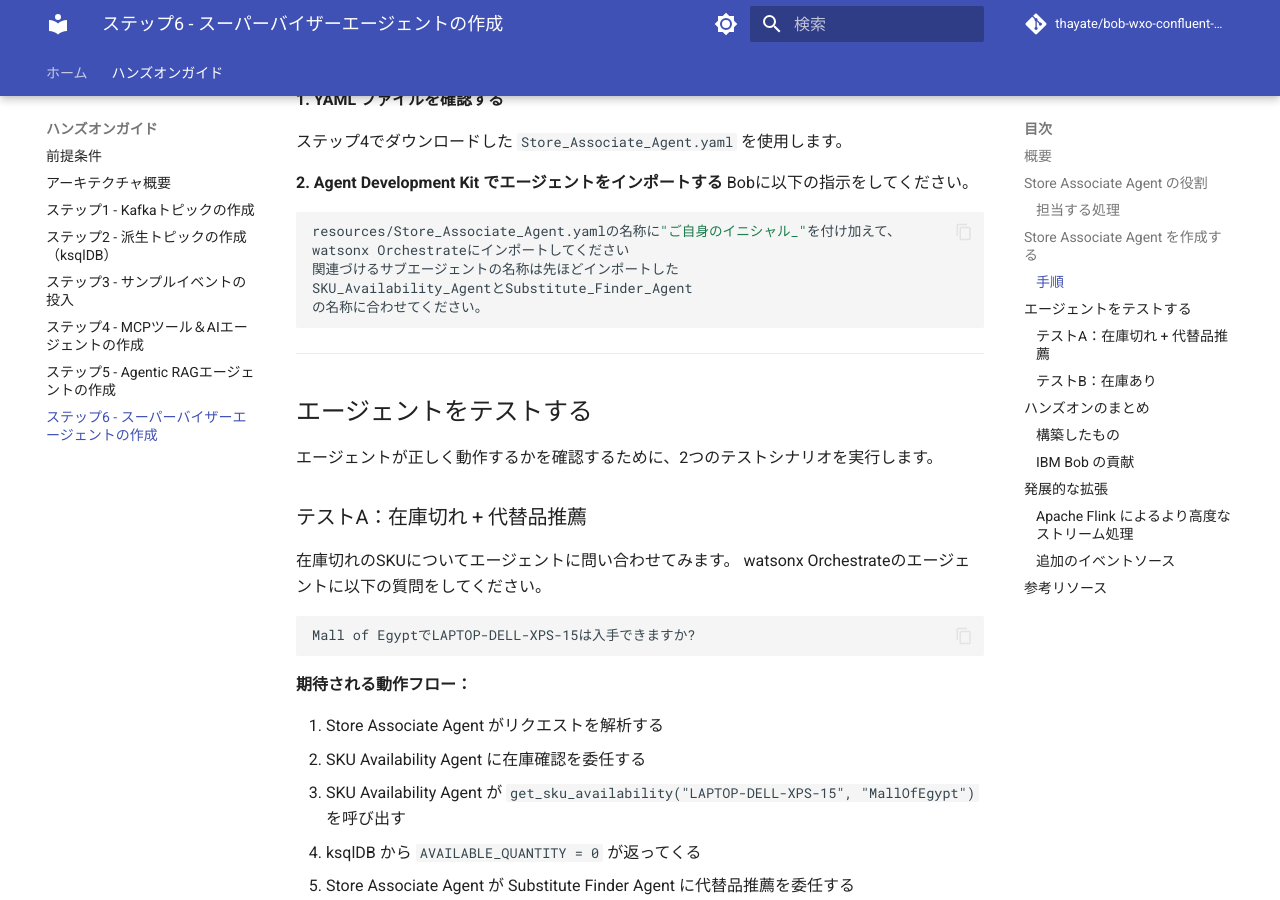
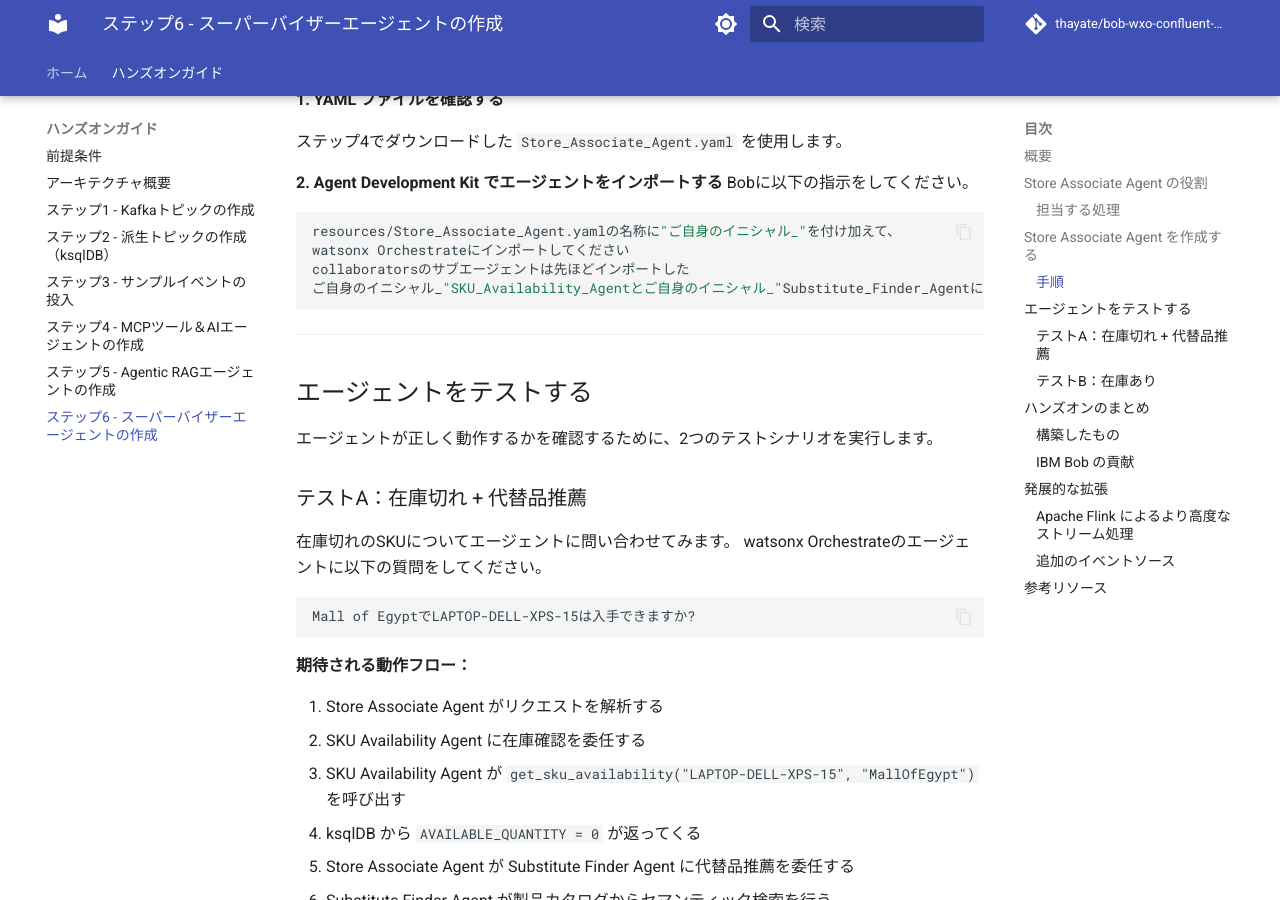
Before and after one commit to thayate/bob-wxo-confluent-handson, an MkDocs documentation site: the page built from docs/steps/step6.md, in a window 1280 px wide and 900 px high, scrolled down 970 px. Built offline with MkDocs 1.6.1 and Material for MkDocs 9.7.7, drawn with Linux system fonts in a browser that asks for light colours; comment, search, counter and statistics services are not loaded.

Commit message:
ステップ1・6の手順を更新

````diff
--- a/docs/steps/step6.md
+++ b/docs/steps/step6.md
@@ -35,9 +35,8 @@
 ```bash
 resources/Store_Associate_Agent.yamlの名称に"ご自身のイニシャル_"を付け加えて、
 watsonx Orchestrateにインポートしてください
-関連づけるサブエージェントの名称は先ほどインポートした
-SKU_Availability_AgentとSubstitute_Finder_Agent
-の名称に合わせてください。
+collaboratorsのサブエージェントは先ほどインポートした
+ご自身のイニシャル_"SKU_Availability_Agentとご自身のイニシャル_"Substitute_Finder_Agentにしてください
 ```
 ---
 
````
Also changed, not shown: docs/steps/step1.md (+3 -2 lines).
